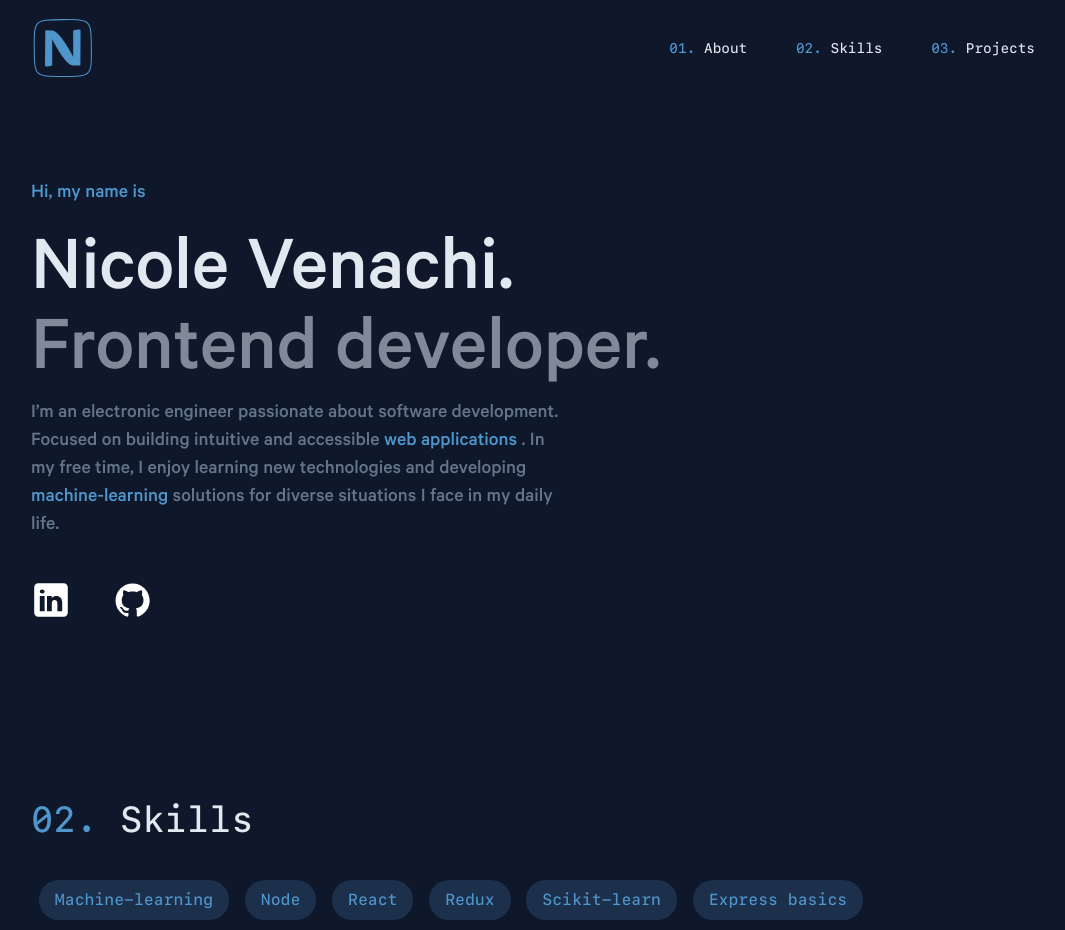
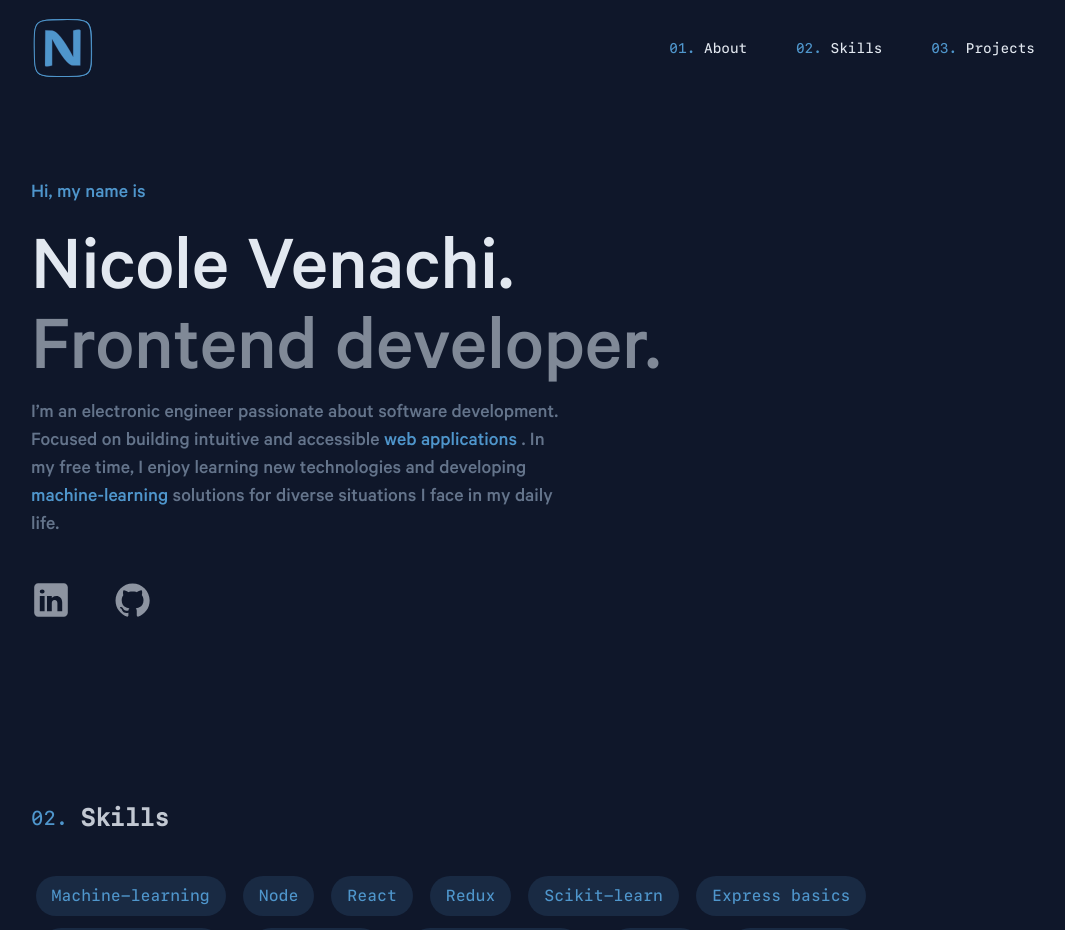
Before and after one commit to PuentesDeByte/00_portfolio_byteBridges, a React (Vite) app: page / in a window 1280 px wide. Shown: the top 930 px of the page, without its empty margins (97-1162 px from the left). Built offline with nearby package versions, Linux system fonts and the light colour scheme.

Commit message:
fixings on svgs and skills component

```diff
--- a/src/assets/icons/Ham.jsx
+++ b/src/assets/icons/Ham.jsx
@@ -1,7 +1,7 @@
 
 const Ham = () => (
   <svg width="100%" height="100%" viewBox="0 0 100 100" fill="none" xmlns="http://www.w3.org/2000/svg"
-    className="nav-logo"
+    className="nav-hamLogo"
   >
     <rect className="top" x="20" y="29" width="60" height="4.85106" fill="#4F96CC" rx="2" ry="2" />
     <rect className="middle" x="30" y="45.5745" width="50" height="4.85106" fill="#4F96CC" rx="2" ry="2" />
--- a/src/assets/icons/github.jsx
+++ b/src/assets/icons/github.jsx
@@ -6,9 +6,10 @@ const IconGitHub = () => (
     width="100%"
     height="100%"
     fillRule="nonzero"
-
+    className="media-icons"
   >
-    <g fill="#ffffff"
+    <g
+      // fill="#ffffff"
       fillRule="nonzero"
       stroke="none"
       strokeWidth="1"
--- a/src/assets/icons/linkedin.jsx
+++ b/src/assets/icons/linkedin.jsx
@@ -6,10 +6,10 @@ const IconLinkedin = () => (
     width="100%"
     height="100%"
     fillRule="nonzero"
-
+    className="media-icons"
   >
     <g
-      fill="#ffffff"
+      // fill="#ffffff"
       fillRule="nonzero"
       stroke="none"
       strokeWidth="1"
--- /dev/null
+++ b/src/assets/icons/logoN.jsx
@@ -0,0 +1,34 @@
+
+const IconLogoN = () => {
+  return (
+    <svg
+      id="enIAQ3UvW1u1"
+      xmlns="http://www.w3.org/2000/svg"
+      viewBox="60 60 180 180"
+      shapeRendering="geometricPrecision"
+      textRendering="geometricPrecision"
+      width="100%"
+      height="100%"
+      className="nav-logoN"
+    // width="180"
+    // height="180"
+    >
+      <path
+        d="M149.301919,229.716752c-82.696932,0-82.69694,0-83.445328-79.716755s.748396-79.428709,83.445328-80.148824s82.69694.432069,83.445328,80.148824s0,79.716755-83.445328,79.716755Z"
+        transform="matrix(.962221 0 0 1 5.754555 0.25658)"
+        fill="#0f172a"
+        stroke="#4f96cc"
+        strokeWidth="3"
+      />
+      <path
+        d="M99.951992,199.471917q-.720116,5.760925,20.163226,0v-74.171871q38.886222,74.171871,59.049448,74.171871h20.163226l.720116-98.655786q-.720115-5.760919-20.883342,0v73.451752q-39.606338-72.731637-59.049448-73.451752l-19.44311-.720115-.720116,99.375901Z"
+        transform="translate(-.579259 0.000002)"
+        fill="#4f96cc"
+        stroke="#3f5787"
+        strokeWidth="0.6"
+      />
+    </svg>
+  )
+}
+
+export default IconLogoN
--- /dev/null
+++ b/src/components/CardCategorie.jsx
@@ -0,0 +1,14 @@
+
+const CardCategorie = ({ skill, isFullList }) => {
+  const fullListStyles = 'text-sm sm:text-base px-4 py-2'
+  const smallListStyles = ''
+  return (
+    <span
+      className={`card-categorie gl-txt-highlight h-full border-transparent rounded-3xl ${isFullList ? fullListStyles : smallListStyles}`}
+    >
+      {skill.name[0].toUpperCase() + skill.name.substring(1)}
+    </span>
+  )
+}
+
+export default CardCategorie
--- a/src/components/Header.jsx
+++ b/src/components/Header.jsx
@@ -1,5 +1,6 @@
 import Ham from '../assets/icons/Ham'
-import logo from '../assets/logo.svg'
+import logoBG from '../assets/logo-bg.svg'
+import IconLogoN from '../assets/icons/logoN'
 
 const Header = () => {
   const categories = ['about', 'skills', 'projects']
@@ -16,8 +17,9 @@ const Header = () => {
   return (
     <header className='gl-font-sans w-[inherit] h-24 fixed z-10 top-0'>
       <nav className="header-container flex justify-between items-center w-full h-full">
-        <div className="header-logo h-auto">
-          <img src={logo} className='h-16 w-auto' alt="logo" />
+        <div className="header-logo h-16 w-auto relative">
+          <IconLogoN />
+          <img src={logoBG} className='h-16 w-auto absolute top-0 -z-10' alt="logo" />
         </div>
 
         <div className="header-info">
--- /dev/null
+++ b/src/components/SectionsTitle.jsx
@@ -0,0 +1,11 @@
+
+
+const SectionsTitle = ({ number, text }) => {
+  return (
+    <h1 className="gl-txt-section mb-10 flex flex-nowrap items-center">
+      <span className="gl-txt-highlight gl-txt-section-number mr-[2vw] md:mr-3">0{number}. </span> <span className="font-semibold opacity-[85%]"> {text} </span>
+    </h1>
+  )
+}
+
+export default SectionsTitle
--- a/src/containers/Hero.jsx
+++ b/src/containers/Hero.jsx
@@ -1,4 +1,5 @@
 import Media from "../components/Media"
+import SectionsTitle from "../components/SectionsTitle"
 
 
 const Hero = () => {
--- a/src/containers/Skills.jsx
+++ b/src/containers/Skills.jsx
@@ -1,5 +1,7 @@
+import CardCategorie from "../components/CardCategorie";
+import SectionsTitle from "../components/SectionsTitle";
 import { technologies } from "../data"
-import { sortJSON, sortJSONByCategorieAndString } from "../utils";
+import { sortJSONByCategorieAndString } from "../utils";
 
 const Skills = () => {
 
@@ -7,16 +9,15 @@ const Skills = () => {
 
   return (
     <section id="skills" className="skills gl-txt-main-font">
-      <h1 className="skills-title text-4xl mb-10">
-        <span className="gl-txt-highlight">02. </span> Skills
-      </h1>
-      <div className="skills-lists flex justify-around w-full flex-wrap max-w-[840px] mb-24">
+      <SectionsTitle number={'2'} text={'Skills'} />
+      <div className="skills-lists flex justify-around w-full flex-wrap gap-x-2 gap-y-3 max-w-[840px] mb-24">
         {
           skillsList.map((skill, id) => (
-            <span
+            <CardCategorie
               key={id}
-              className="card-categorie gl-txt-highlight text-sm sm:text-base h-full px-4 py-2 mb-3 border-transparent rounded-3xl"
-            > {skill.name[0].toUpperCase() + skill.name.substring(1)} </span>
+              skill={skill}
+              isFullList={true}
+            />
           ))
         }
 
--- a/src/styles/_globales.scss
+++ b/src/styles/_globales.scss
@@ -26,32 +26,3 @@ body {
 	color: $color-light;
 	font-family: Calibre;
 }
-
-.nav-logo{
-  cursor: pointer;
-
-  rect {
-    transition: all .3s ease-in-out;
-  }
-
-  &:hover{
-    .middle {
-      x: 0;
-      opacity: 0;
-    }
-    .top {
-      transform: rotate(45deg);
-      transform-origin: center top;
-      x: 50px;
-      y: 35px;
-    }
-    .bottom {
-      transform: rotate(-45deg);
-      transform-origin: center top;
-      x: -20px;
-      y: 25px;
-			width: 60px;
-    }
-  }
-
-}
--- a/src/styles/utils.scss
+++ b/src/styles/utils.scss
@@ -23,6 +23,8 @@ a:hover {
   line-height: 0.9;
 }
 
+
+//generales
 .gl-txt-highlight {
   color: $color-secondary;
 }
@@ -31,11 +33,66 @@ a:hover {
   font-family: SFMono;
 }
 
+.gl-txt-section {
+  font-size: clamp(20px,4vw,24px)
+}
+
+.gl-txt-section-number {
+  font-size: clamp(15px,3vw,20px);
+}
+
 .layout {
   background-color: $color-main;
 }
 
-// cards
+// cards categories
 .card-categorie {
-  background-color: rgba($color-secondary, $alpha: 0.2);
+  background-color: rgba($color-secondary, $alpha: 0.15);
 }
+
+//svgs
+
+.media-icons {
+  fill: rgba($color: $color-light, $alpha: 0.6);
+}
+
+.media-icons:hover{
+  fill: $color-light;
+}
+
+
+.nav-hamLogo{
+  cursor: pointer;
+
+  rect {
+    transition: all .3s ease-in-out;
+  }
+
+  &:hover{
+    .middle {
+      x: 0;
+      opacity: 0;
+    }
+    .top {
+      transform: rotate(45deg);
+      transform-origin: center top;
+      x: 50px;
+      y: 35px;
+    }
+    .bottom {
+      transform: rotate(-45deg);
+      transform-origin: center top;
+      x: -20px;
+      y: 25px;
+			width: 60px;
+    }
+  }
+
+}
+
+.nav-logoN{
+  transition-duration: 500ms;
+}
+.nav-logoN:hover {
+  transform: translate(-5px, -5px);
+}
```
Also changed, not shown: src/assets/logo-bg.svg (added).
